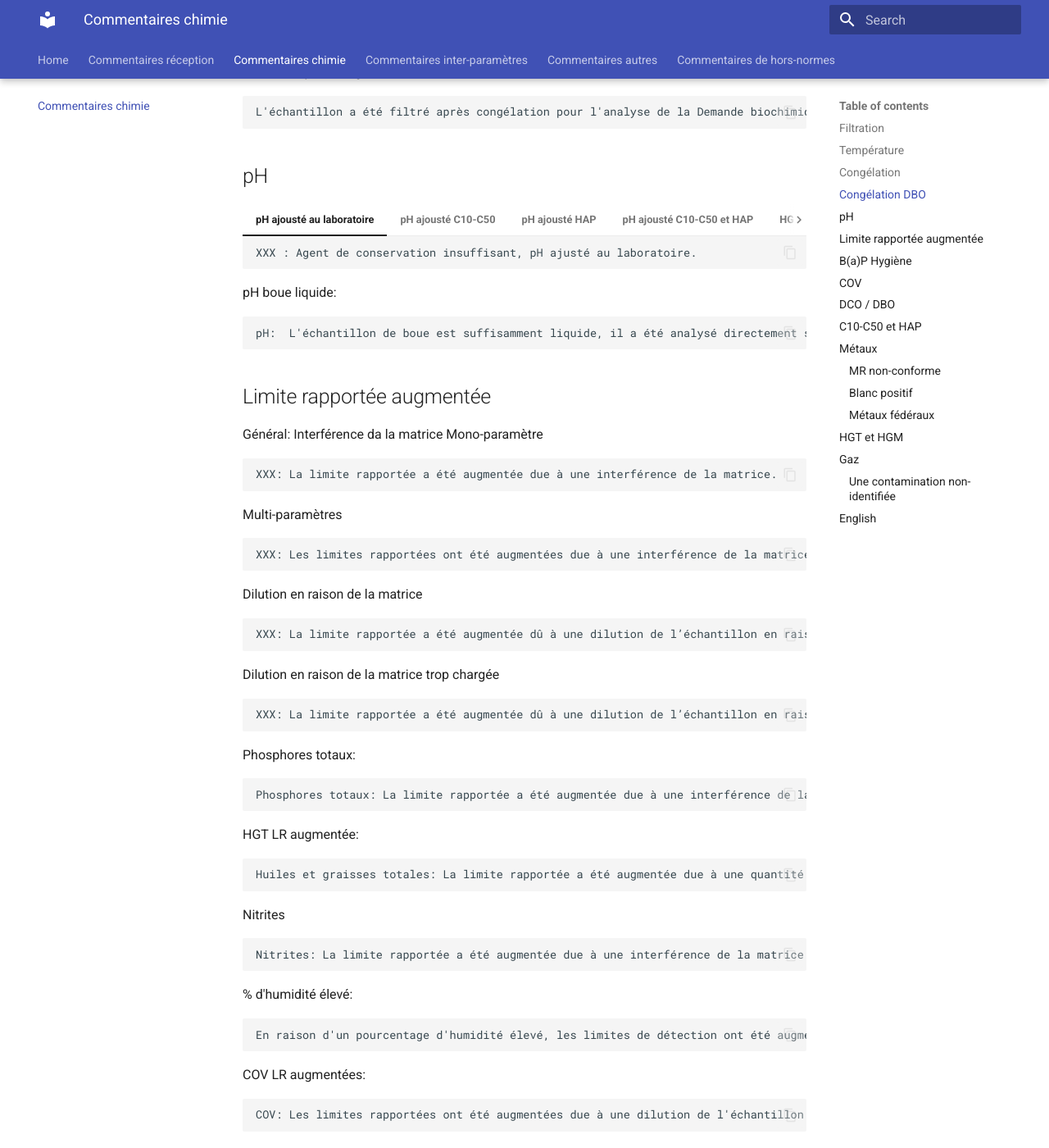
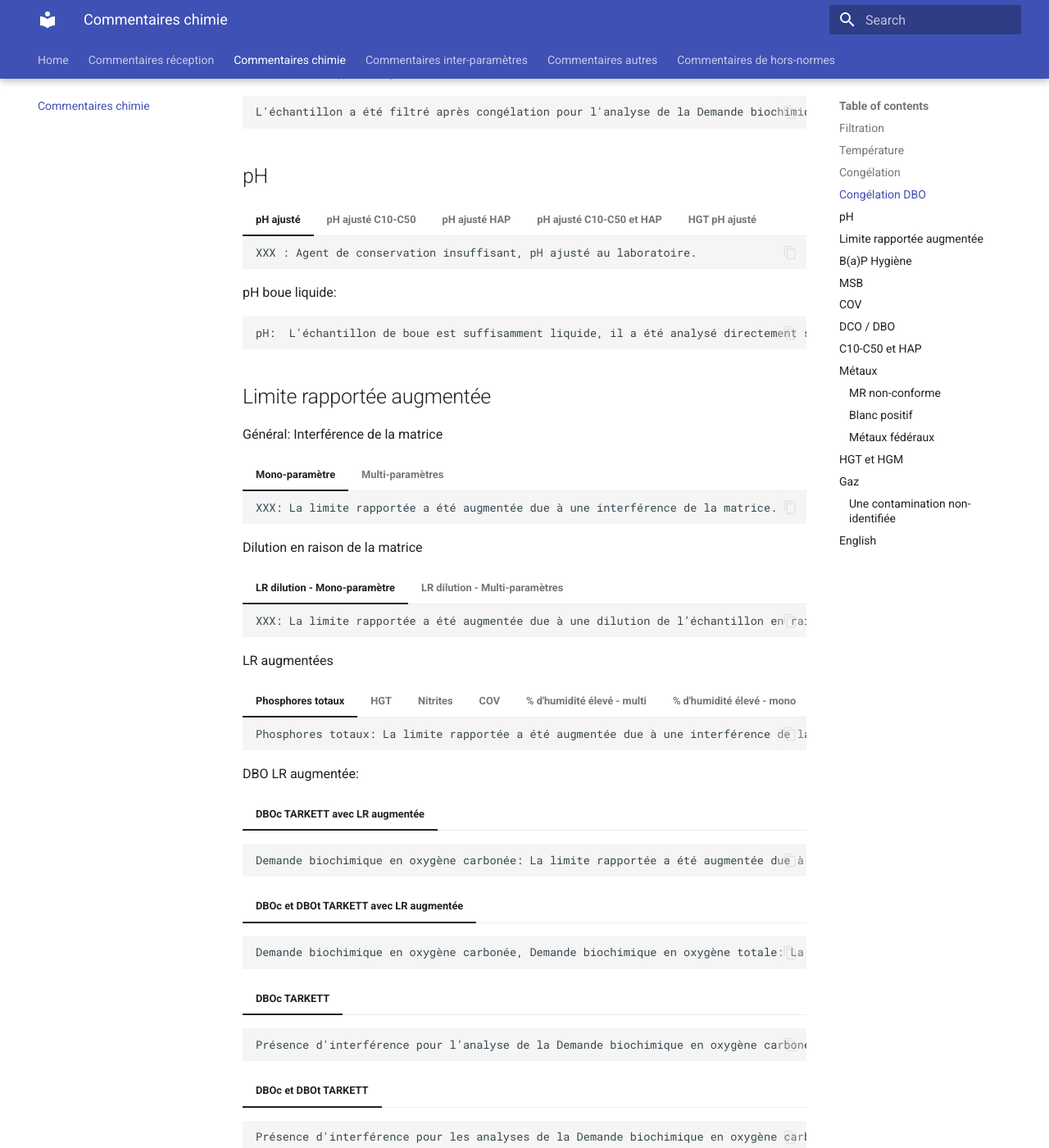
Before and after one commit to denisshragin/comments, an MkDocs documentation site: the page built from docs/chemistry.md, in a window 1280 px wide and 1400 px high, scrolled down 1344 px. Shown: the whole window at 82% size. Built offline with MkDocs 1.6.1 and Material for MkDocs 9.7.7, drawn with Linux system fonts in a browser that asks for light colours; some of the changed text lies outside the part shown.

````diff
--- a/docs/chemistry.md
+++ b/docs/chemistry.md
@@ -86,28 +86,28 @@ DBO analyse en reprise sur un échantillon congelé:
     L'échantillon pour l'analyse de la Demande biochimique en oxygène carbonée et dissous a été congelé à la réception au laboratoire.
     L'analyse de la Demande biochimique en oxygène carbonée et dissous a été effectuée en reprise sur un échantillon congelé.
     ```
-Filtration après congélation:
+DBO - filtration après congélation:
 ```
 L'échantillon a été filtré après congélation pour l'analyse de la Demande biochimique en oxygène dissous.
 ```
 ## pH
-=== "pH ajousté au laboratoire"
+=== "pH ajusté"
     ```
     XXX : Agent de conservation insuffisant, pH ajusté au laboratoire.
     ```
-=== "pH ajousté C10-C50"
+=== "pH ajusté C10-C50"
     ```
     Hydrocarbures Pétroliers (C10-C50): Agent de conservation insuffisant, pH ajusté au laboratoire.
     ```
-=== "pH ajousté HAP"
+=== "pH ajusté HAP"
     ```
     Hydrocarbures aromatiques polycycliques: Agent de conservation insuffisant, pH ajusté au laboratoire.
     ```
-=== "pH ajousté C10-C50 et HAP"
+=== "pH ajusté C10-C50 et HAP"
     ```
     Hydrocarbures Pétroliers (C10-C50), Hydrocarbures aromatiques polycycliques: Agent de conservation insuffisant, pH ajusté au laboratoire.
     ```
-=== "HGT pH ajousté"
+=== "HGT pH ajusté"
     ```
     Huiles et graisses totales - Gravimétrie: Agent de conservation insuffisant, pH ajusté au laboratoire.
     ```
@@ -117,44 +117,50 @@ pH:  L'échantillon de boue est suffisamment liquide, il a été analysé direct
 ```
 
 ## Limite rapportée augmentée
-Général:
-Interférence da la matrice
-Mono-paramètre
-```
-XXX: La limite rapportée a été augmentée due à une interférence de la matrice.
-```
-Multi-paramètres
-```
-XXX: Les limites rapportées ont été augmentées due à une interférence de la matrice.
-```
+Général: Interférence de la matrice
+=== "Mono-paramètre"
+    ```
+    XXX: La limite rapportée a été augmentée due à une interférence de la matrice.
+    ```
+=== "Multi-paramètres"
+    ```
+    XXX: Les limites rapportées ont été augmentées dues à une interférence de la matrice.
+    ```
 Dilution en raison de la matrice
-```
-XXX: La limite rapportée a été augmentée dû à une dilution de l’échantillon en raison de la matrice.
-```
-Dilution en raison de la matrice trop chargée
-```
-XXX: La limite rapportée a été augmentée dû à une dilution de l’échantillon en raison d'une matrice trop chargée.
-```
-Phosphores totaux:
-```
-Phosphores totaux: La limite rapportée a été augmentée due à une interférence de la matrice.
-```
-HGT LR augmentée:
-```
-Huiles et graisses totales: La limite rapportée a été augmentée due à une quantité insuffisante d'échantillon.
-```
-Nitrites
-```
-Nitrites: La limite rapportée a été augmentée due à une interférence de la matrice.
-```
-% d'humidité élevé:
-```
-En raison d'un pourcentage d'humidité élevé, les limites de détection ont été augmentées.
-```
-COV LR augmentées:
-```
-COV: Les limites rapportées ont été augmentées due à une dilution de l'échantillon en raison de la matrice.
-```
+=== "LR dilution - Mono-paramètre"
+    ```
+    XXX: La limite rapportée a été augmentée due à une dilution de l’échantillon en raison de la matrice.
+    ```
+=== "LR dilution - Multi-paramètres"
+    ```
+    XXX: Les limites rapportées ont été augmentées dues à une dilution de l’échantillon en raison de la matrice.
+    ```
+LR augmentées
+=== "Phosphores totaux"
+    ```
+    Phosphores totaux: La limite rapportée a été augmentée due à une interférence de la matrice.
+    ```
+=== "HGT"
+    ```
+    Huiles et graisses totales- Gravimétrie: La limite rapportée a été augmentée due à une quantité insuffisante d'échantillon.
+    ```
+=== "Nitrites"
+    ```
+    Nitrites: La limite rapportée a été augmentée due à une interférence de la matrice.
+    ```
+=== "COV"
+    ```
+    COV: Les limites rapportées ont été augmentées dues à une dilution de l'échantillon en raison de la matrice.
+    ```
+=== "% d'humidité élevé - multi"
+    ```
+    En raison d'un pourcentage d'humidité élevé, les limites rapportées ont été augmentées.
+    ```
+=== "% d'humidité élevé - mono"
+    ```
+    En raison d'un pourcentage d'humidité élevé, la limite rapportée a été augmentée.
+    ```
+
 DBO LR augmentée:
 === "DBOc TARKETT avec LR augmentée"
 ```
@@ -181,6 +187,10 @@ Benzo(a)pyrène-Hygiène: La limite rapportée a été augmentée due à une plu
 ```
 Benzo(a)pyrène-Hygiène: La limite rapportée a été augmentée due à une dilution de l'échantillon en raison de la matrice.
 ```
+## MSB
+```
+Blanc positif non-soustrait du résultat pour l’analyse des Matières solubles dans le benzène.
+```
 
 ## COV
 Surrogates non-conformes (trop forts)
@@ -193,11 +203,11 @@ COV: Les récupérations des étalons de recouvrement ne sont pas disponibles à
 ```
 % d'humidité élevé, LR augmentée:
 ```
-COV: En raison d'un pourcentage d'humidité élevé, les limites de détection ont été augmentées.
+COV: En raison d'un pourcentage d'humidité élevé, les limites rapportées ont été augmentées.
 ```
 Poids insuffisant (sols):
 ```
-COV: En raison d'un poids d'extraction insuffisant, les limites de détection ont été augmentées et les résultats peuvent être sous-estimés.
+COV: En raison d'un poids d'extraction insuffisant, les limites rapportées ont été augmentées et les résultats peuvent être sous-estimés.
 ```
 COV pot non-conforme:
 ```
@@ -213,11 +223,11 @@ COV: Analyse effectuée sur un échantillon prélevé dans un pot de verre sans
 ```
 COV LRs augmentées
 ```
-COV: Les limites rapportées ont été augmentées due à une dilution de l'échantillon en raison de la matrice.
+COV: Les limites rapportées ont été augmentées dues à une dilution de l'échantillon en raison de la matrice.
 ```
 Humidité élevé et masse insuffisante
 ```
-COV:  En raison d'un pourcentage d'humidité élevé et d'un poids d'extraction insuffisant, les limites de détection ont été augmentées et les résultats peuvent être sous-estimés.
+COV:  En raison d'un pourcentage d'humidité élevé et d'un poids d'extraction insuffisant, les limites rapportées ont été augmentées et les résultats peuvent être sous-estimés.
 ```
 
 ## DCO / DBO
@@ -241,14 +251,14 @@ Présence d'interférence pour l’analyse de la demande biochimique en oxygène
 
 ## C10-C50 et HAP
 ```
-Hydrocarbures Pétroliers (C10-C50): À cause d'une erreur de manipulation la meilleure limite de détection ne peut pas être fournie.
+Hydrocarbures Pétroliers (C10-C50): À cause d'une erreur de manipulation la meilleure limite rapportée ne peut pas être fournie.
 ```
-LR augmentée
+HAP, LR augmentées
 ```
 Hydrocarbures aromatiques polycycliques, Dibenzo[a,i]pyrène : Dû à une interférence de la matrice la limite rapportée a été augmentée.
 ```
 ```
-Hydrocarbures aromatiques polycycliques: Les limites rapportées ont été augmentées due à une dilution de l'échantillon en raison de la matrice.
+Hydrocarbures aromatiques polycycliques: Les limites rapportées ont été augmentées dues à une dilution de l'échantillon en raison de la matrice.
 ```
 ```
 Hydrocarbures aromatiques polycycliques, Hydrocarbures Pétroliers (C10-C50): L’échantillon est constitué à plus de 80% de gravier de plus de 5mm. L’analyse à été effectué selon la dérogation gravier.
@@ -283,10 +293,6 @@ Surrogates oiubliés:
 ```
 Hydrocarbures aromatiques polycycliques : À cause d'une erreur de manipulation les récupérations des étalons de recouvrement ne sont pas disponibles, mais aucun impact sur le résultat de l'échantillon.
 ```
-Traitement à l'acétone
-```
-Hydrocarbures Pétroliers (C10-C50): L'échantillon a subi un traitement à l'acétone après extraction pour casser l'émulsion.
-```
 
 ## Métaux
 ### MR non-conforme
@@ -307,7 +313,11 @@ Métaux extractibles: Blanc positif soustrait
 ```
 Blanc positif soustrait du résultat pour l’analyse du Cuivre extractible.
 ```
-Métaux extractibles: Blanc positif non soustrait
+Métaux extractibles: Blanc positif non-soustrait
+```
+Blanc positif non-soustrait du résultat pour l’analyse du Cuivre extractible.
+```
+Métaux extractibles: Blanc positif - pas d'impact
 ```
 Métaux extractibles: Blanc est positif en Cuivre, mais aucun impact sur les résultats de l’échantillon.
 ```
@@ -326,15 +336,15 @@ Les analyses de cet échantillon ont été faites en dérogation selon les recom
 ## HGT et HGM
 Blanc non-conforme
 ```
-Huiles et graisses totales: Blanc est non-conforme, mais aucun impact sur le résultat de l’échantillon.
+Huiles et graisses totales- Gravimétrie: Blanc est non-conforme, mais aucun impact sur le résultat de l’échantillon.
 ```
-pH ajousté
+pH ajusté
 ```
 Huiles et graisses totales- Gravimétrie: Agent de conservation insuffisant, pH ajusté au laboratoire.
 ```
 LR augmentée
 ```
-Huiles et graisses totales: La limite rapportée a été augmentée due à une quantité insuffisante d'échantillon.
+Huiles et graisses totales- Gravimétrie: La limite rapportée a été augmentée due à une quantité insuffisante d'échantillon.
 ```
 ## Gaz
 ### Une contamination non-identifiée
--- a/docs/inter_param.md
+++ b/docs/inter_param.md
@@ -5,6 +5,11 @@ Commentaire général
 ```
 Les résultats de XXX et de XXX ne respectent pas les critères de comparaison inter-paramètres. Cependant, la différence entre les deux valeurs respecte l’écart d’imprécision des méthodes analytiques.
 ```
+DCO et DCO dissous
+```
+Les résultats de la Demande chimique en oxygène et de la Demande chimique en oxygène dissous ne respectent pas les critères de comparaison inter-paramètres. Cependant, la différence entre les deux valeurs respecte l’écart d’imprécision des méthodes analytiques.
+```
+
 DCO et DBO totale
 ```
 Les résultats de la Demande chimique en oxygène et de la Demande biochimique en oxygène totale ne respectent pas les critères de comparaison inter-paramètres. Cependant, la différence entre les deux valeurs respecte l’écart d’imprécision des méthodes analytiques.
@@ -45,14 +50,3 @@ Commentaire général - résultats confirmés en reprise
 ```
 Les résultats de XXX et de XXX ne respectent pas les critères de comparaison inter-paramètres. Les résultats des 2 analyses ont été confirmés en reprise.
 ```
-
-
-## Set 2
-
-```
-Commentaire 1
-```
-
-```
-Commentaire 2
-```
````
Also changed, not shown: other parts of docs/chemistry.md (+1 -1 lines).
